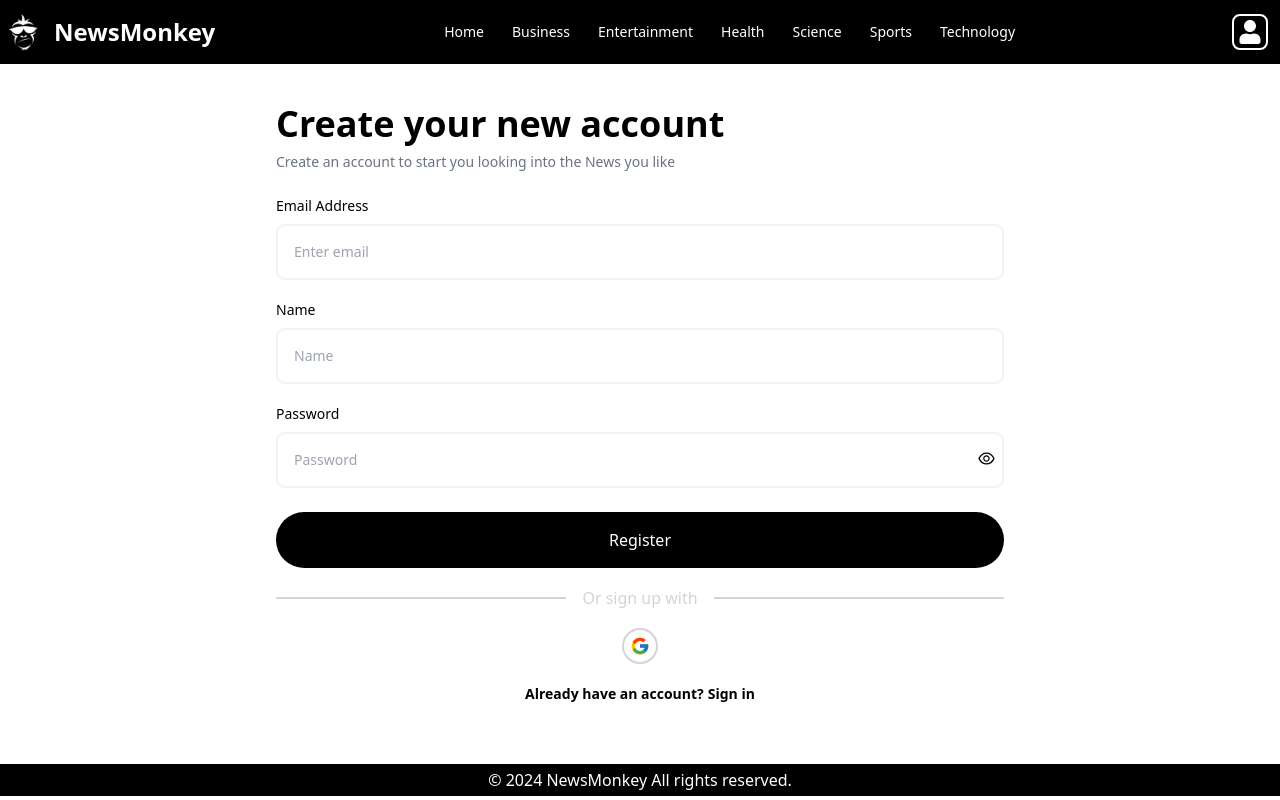
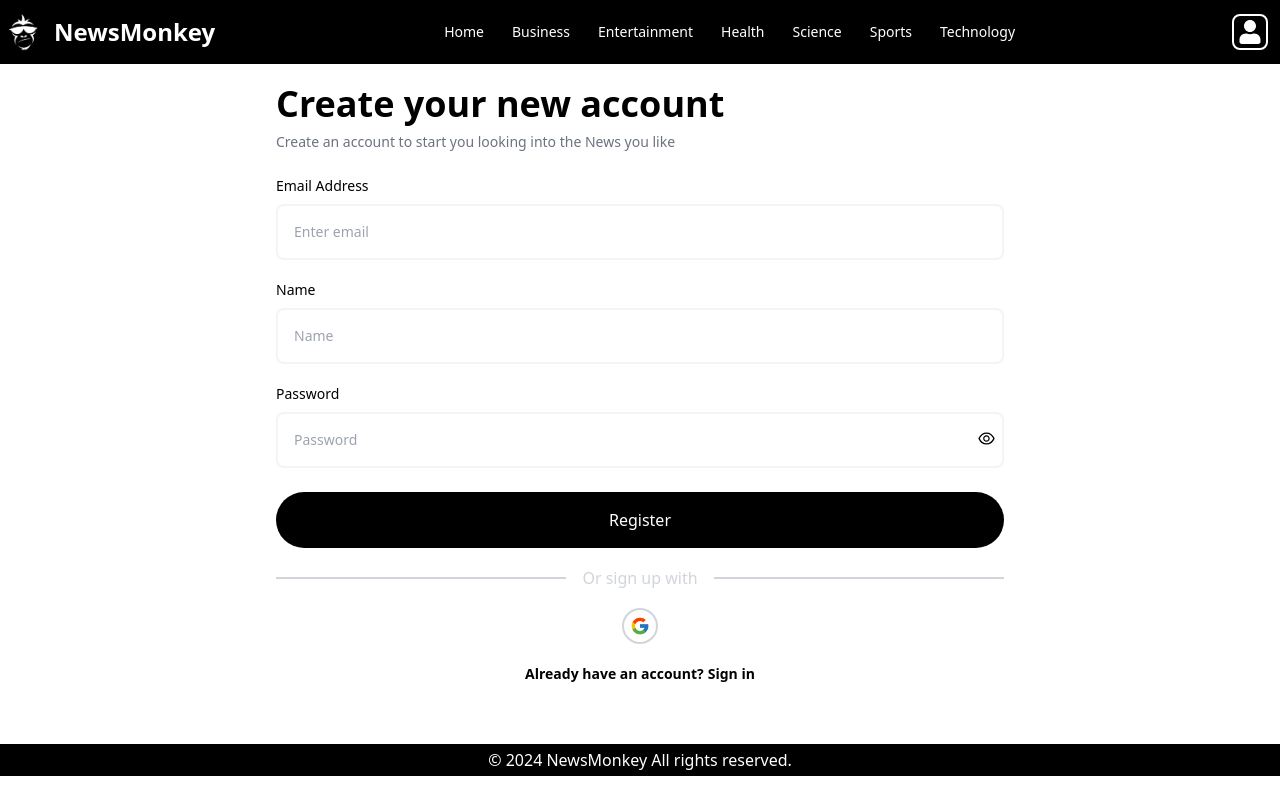
Before and after one commit to iamrommy/Newsmonkey, a React (Create React App) app: page /signup in a window 1280 px wide. Built offline with nearby package versions, Linux system fonts and the light colour scheme; no server answers.

Commit message:
fixed signup

```diff
--- a/src/components/Signup.js
+++ b/src/components/Signup.js
@@ -38,7 +38,7 @@ const Signup = () => {
   };
 
   return (
-    <div className="mt-5 mb-10 w-full p-5 mx-auto max-w-3xl">
+    <div className="mb-10 w-full p-5 mx-auto max-w-3xl">
       <div className="mb-6">
         <h1 className="text-4xl font-semibold mb-2 w-[70%]">
           Create your new account
```
